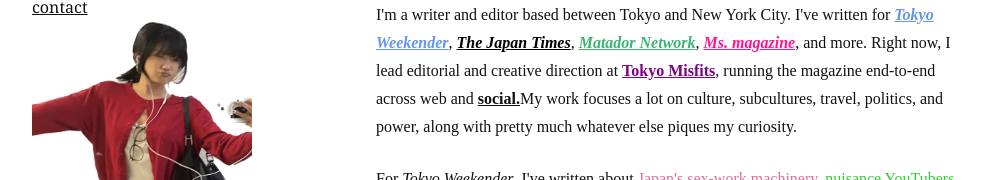
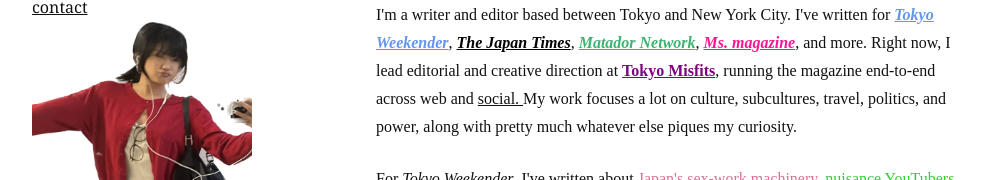
Before and after one commit to wakabss/portfolio-site, a Next.js app: page / in a window 1280 px wide. Shown: the part 244-424 px from the top of the page, without its empty margins (106-1112 px from the left). Built offline with nearby package versions, Linux system fonts and the light colour scheme.

Commit message:
Update page.tsx

```diff
--- a/app/page.tsx
+++ b/app/page.tsx
@@ -81,11 +81,8 @@ export default function AboutPage() {
     , running the magazine end-to-end across web and{" "}
     <a
       href="https://www.instagram.com/tkymisfits/"
-      style={{
-        fontWeight: "bold",
-      }}
     >
-  social.
+  social. {" "}
 </a>
           My work focuses a lot on culture, subcultures, travel, politics, and power, along with pretty much whatever else piques my curiosity.
         </p>
```
